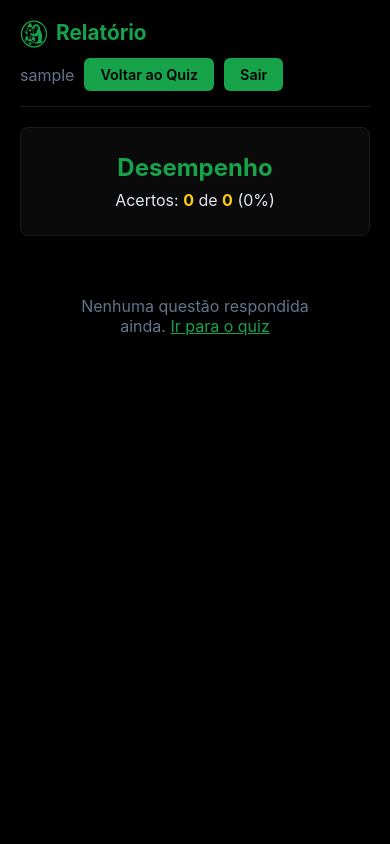
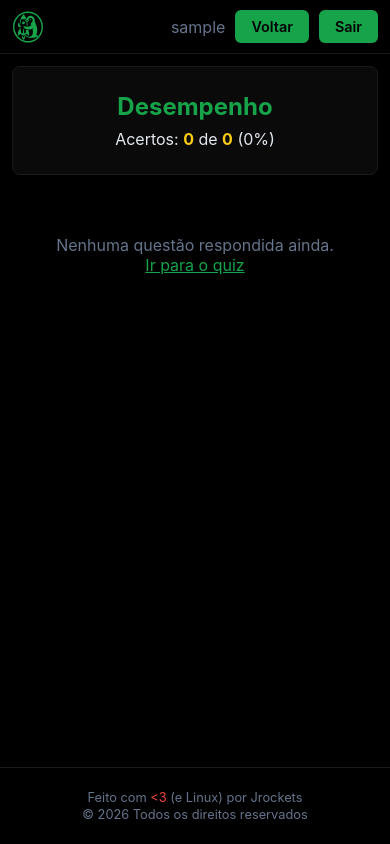
Before and after one commit to josemurilors/estudos-concurso-vot, a Flask app: page /relatorio in a window 390 px wide. Run offline with Flask 3, Linux system fonts and the light colour scheme; the visitor is signed in with stand-in values (Sample User, id 1); data that the repository does not hold is empty.

Commit message:
feat: topbar com logo responsivo, footer em todas as paginas, cor verde (#16a34a) em todos os elementos

```diff
--- a/static/style.css
+++ b/static/style.css
@@ -1,18 +1,34 @@
 * { margin: 0; padding: 0; box-sizing: border-box; }
+html, body { height: 100%; }
 body {
   font-family: -apple-system, BlinkMacSystemFont, 'Segoe UI', Roboto, sans-serif;
   background: #000;
   color: #e2e8f0;
-  min-height: 100vh;
+  display: flex; flex-direction: column;
 }
-.container { max-width: 800px; margin: 0 auto; padding: 20px; }
-.logo {
-  display: block; margin: 0 auto 15px; width: 64px; height: 64px;
-  color: #16a34a;
+.container {
+  max-width: 800px; margin: 0 auto; padding: 20px;
+  width: 100%; flex: 1;
 }
-.logo-sm {
-  display: inline-block; vertical-align: middle; margin-right: 8px;
-  width: 28px; height: 28px; color: #16a34a;
+.topbar {
+  display: flex; align-items: center; justify-content: space-between;
+  padding: 12px 20px; border-bottom: 1px solid #1a1a1a;
+  max-width: 800px; margin: 0 auto; width: 100%;
+}
+.topbar-logo {
+  display: flex; align-items: center; gap: 8px; text-decoration: none;
+}
+.topbar-logo img {
+  width: auto; height: 2rem; max-width: 100%;
+}
+.topbar-logo span {
+  font-size: 0.95rem; color: #16a34a; font-weight: 600;
+  white-space: nowrap;
+}
+@media (max-width: 500px) {
+  .topbar-logo span { display: none; }
+  .topbar { padding: 10px 12px; }
+  .container { padding: 12px; }
 }
 .header {
   display: flex; justify-content: space-between; align-items: center;
@@ -20,7 +36,11 @@ body {
   margin-bottom: 20px; padding-bottom: 15px;
   border-bottom: 1px solid #1a1a1a;
 }
-.header h1 { font-size: 1.3rem; color: #16a34a; }
+.header h1 {
+  font-size: 1.1rem; color: #16a34a;
+  display: flex; align-items: center; gap: 8px;
+}
+.header h1 img { width: auto; height: 1.4rem; }
 .user-info { display: flex; align-items: center; gap: 10px; }
 .user-info span { color: #64748b; }
 .card {
@@ -93,3 +113,10 @@ form button { width: 100%; padding: 12px; font-size: 1rem; }
 .btn-limpar:hover { background: #1a0000; }
 .vazio { text-align: center; padding: 40px; color: #64748b; }
 .vazio a { color: #16a34a; }
+.footer {
+  text-align: center; padding: 20px; color: #64748b;
+  font-size: 0.8rem; border-top: 1px solid #1a1a1a;
+  max-width: 800px; margin: 0 auto; width: 100%;
+}
+.footer p { margin: 2px 0; }
+.footer .heart { color: #ef4444; }
--- a/templates/relatorio.html
+++ b/templates/relatorio.html
@@ -3,19 +3,22 @@
 <head>
 <meta charset="UTF-8">
 <meta name="viewport" content="width=device-width, initial-scale=1.0">
-<title>Relatório - {{ username }}</title>
+<title>Relatório — {{ username }}</title>
 <link rel="stylesheet" href="{{ url_for('static', filename='style.css') }}">
 </head>
 <body>
+<div class="topbar">
+  <a href="{{ url_for('quiz') }}" class="topbar-logo">
+    <img src="{{ url_for('static', filename='logo.svg') }}" alt="">
+    <span>Quiz Interativo</span>
+  </a>
+  <div class="user-info">
+    <span>{{ username }}</span>
+    <a href="{{ url_for('quiz') }}" class="btn">Voltar</a>
+    <a href="{{ url_for('logout') }}" class="btn">Sair</a>
+  </div>
+</div>
 <div class="container">
-  <div class="header">
-    <h1><img src="{{ url_for('static', filename='logo.svg') }}" alt="Logo" class="logo-sm">Relatório</h1>
-    <div class="user-info">
-      <span>{{ username }}</span>
-      <a href="{{ url_for('quiz') }}" class="btn">Voltar ao Quiz</a>
-      <a href="{{ url_for('logout') }}" class="btn">Sair</a>
-    </div>
-  </div>
   <div class="card resumo">
     <h2>Desempenho</h2>
     <p>Acertos: <strong>{{ acertos }}</strong> de <strong>{{ total }}</strong>
@@ -50,5 +53,9 @@
     {% endfor %}
   </div>
 </div>
+<div class="footer">
+  <p>Feito com <span class="heart">&lt;3</span> (e Linux) por Jrockets</p>
+  <p>&copy; 2026 Todos os direitos reservados</p>
+</div>
 </body>
 </html>
```
Also changed, not shown: templates/cadastro.html (+10 -2 lines), templates/login.html (+11 -3 lines), templates/quiz.html (+11 -4 lines), templates/reset_confirmar.html (+10 -1 lines), templates/reset_solicitar.html (+10 -1 lines).
